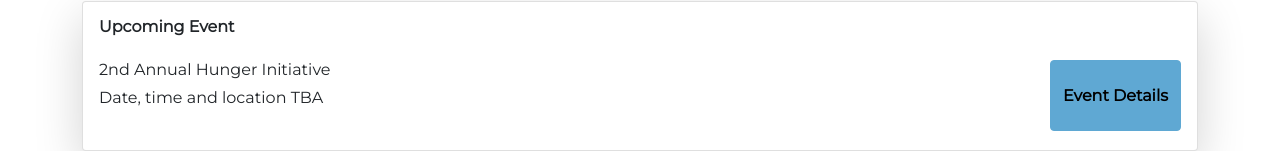
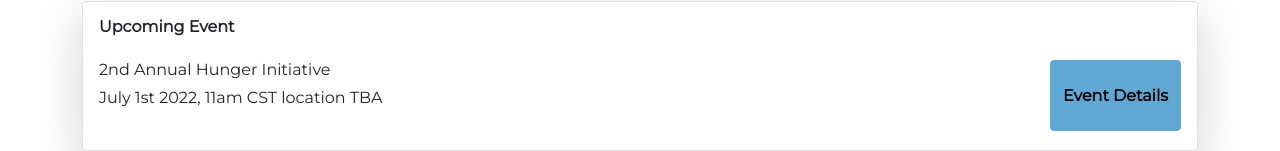
Before and after one commit to kevinjmosley93/hood-ministries, a Next.js app: page / in a window 1280 px wide. Shown: the part 663-814 px from the top of the page. Built offline with nearby package versions, Linux system fonts and the light colour scheme.

Commit message:
update hunger drive date

```diff
--- a/components/Event/EventPrev.js
+++ b/components/Event/EventPrev.js
@@ -30,7 +30,7 @@ export const EventPrev = () => {
             >
               2nd Annual Hunger Initiative{" "}
               <p style={{ paddingTop: '8px' }}>
-                Date, time and location TBA
+                July 1st 2022, 11am CST location TBA
               </p>{" "}
             </Card.Title>
             <Button
--- a/components/Event/Events.js
+++ b/components/Event/Events.js
@@ -94,7 +94,7 @@ export const Events = () => {
                     2nd Annual Hunger Initiative
                   </Card.Title>
                   <Card.Subtitle className="mb-1 text-muted">
-                    Date, time and location TBA
+                  July 1st 2022, 11am CST location TBA
                   </Card.Subtitle>
                   <Card.Text className="mb-auto">
                     {" "}
```
